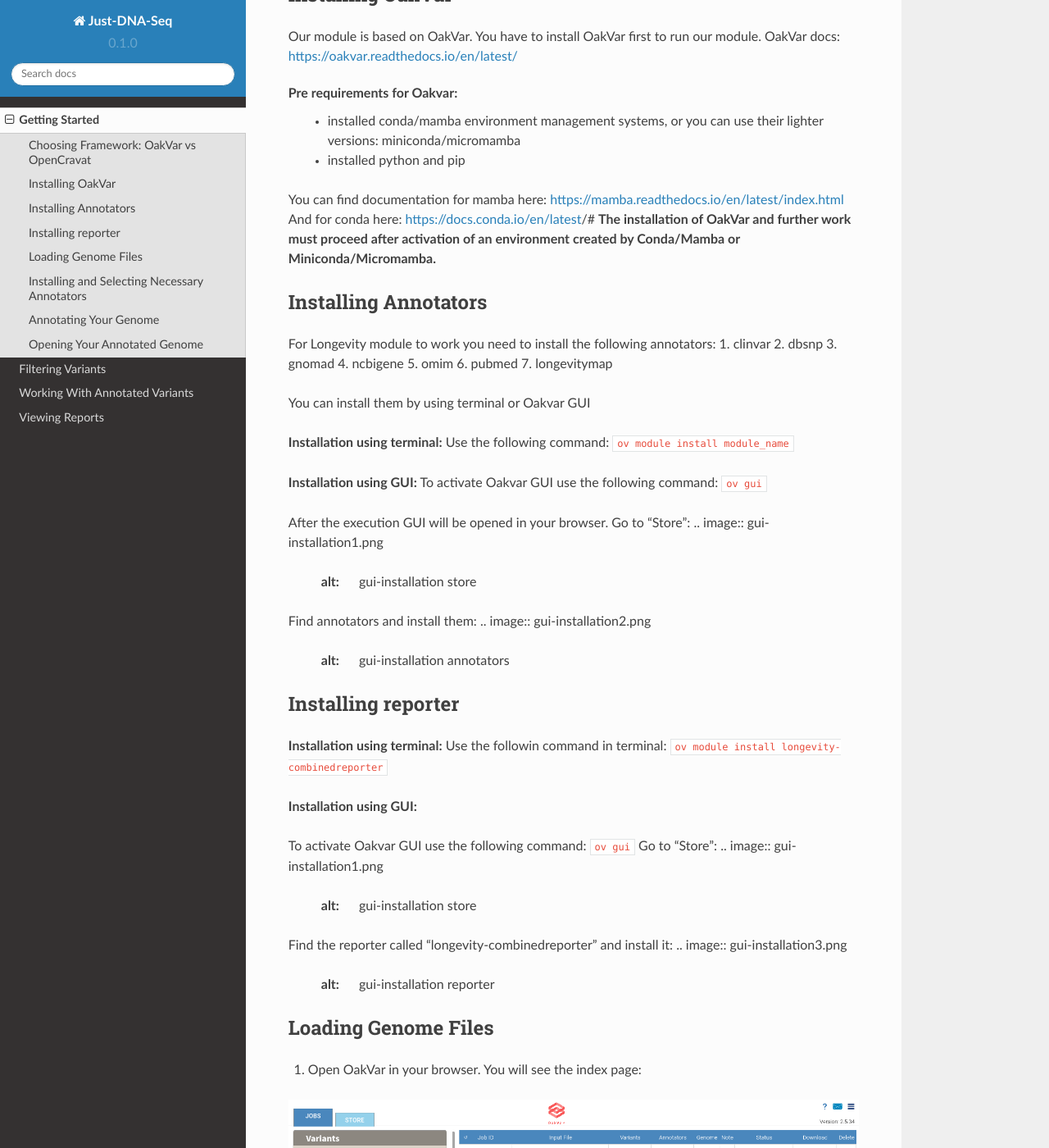
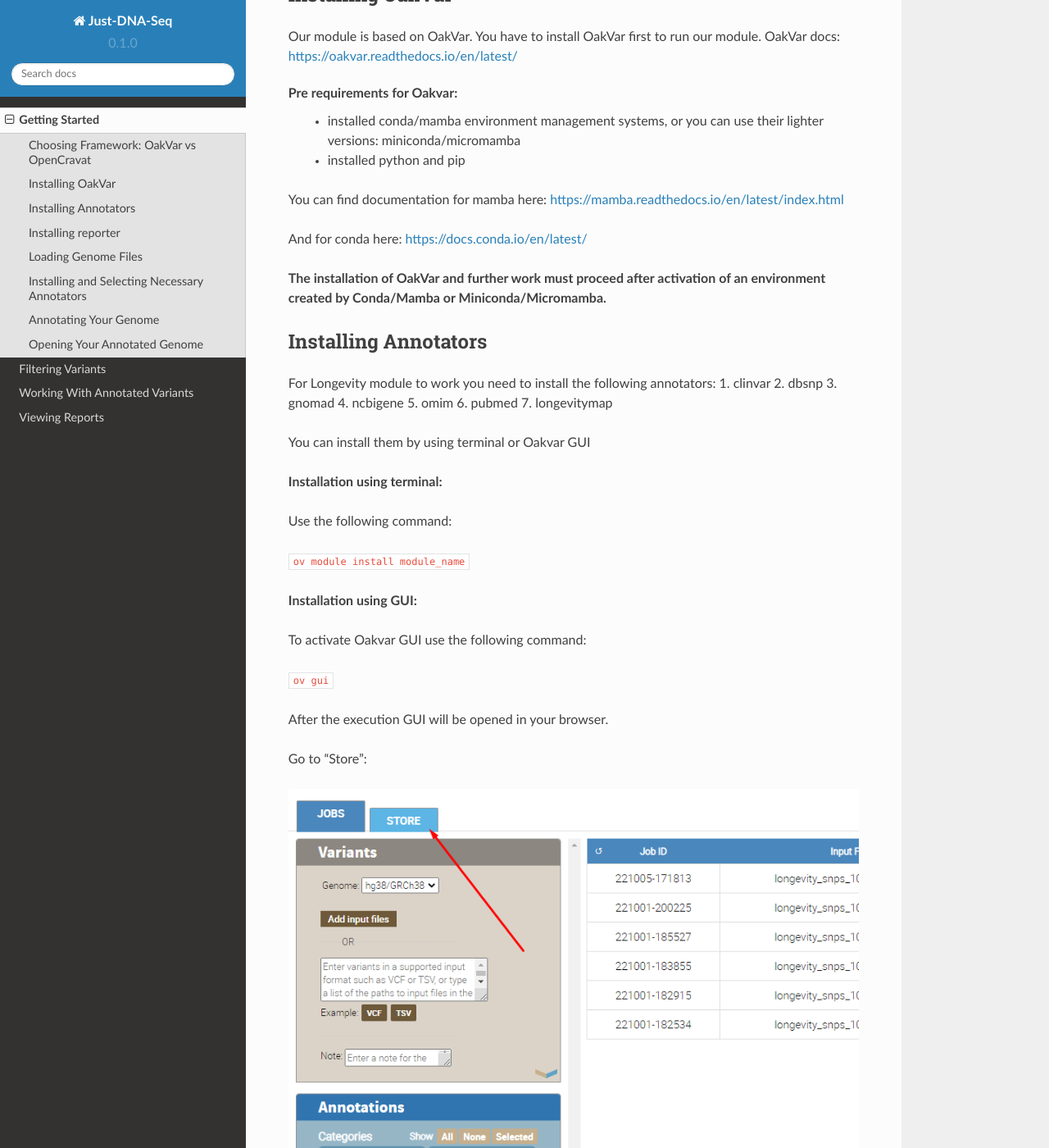
Before and after one commit to dna-seq/just-dna-seq, a Sphinx documentation site: the page built from docs/source/getting_started.rst, in a window 1280 px wide and 1400 px high, scrolled down 407 px. Shown: the whole window at 82% size. Built offline with Sphinx 7.4.7 and the Read the Docs theme 2.0.0, drawn with Linux system fonts in a browser that asks for light colours; some of the changed text lies outside the part shown.

Commit message:
Changed appearance

```diff
--- a/docs/source/getting_started.rst
+++ b/docs/source/getting_started.rst
@@ -19,7 +19,10 @@
   - installed python and pip
 
 You can find documentation for mamba here: https://mamba.readthedocs.io/en/latest/index.html
-And for conda here: https://docs.conda.io/en/latest/#
+
+And for conda here: https://docs.conda.io/en/latest/
+
+
 **The installation of OakVar and further work must proceed after activation of an environment created by Conda/Mamba or Miniconda/Micromamba.**
 
 Installing Annotators
@@ -37,20 +40,27 @@
 You can install them by using terminal or Oakvar GUI
 
 **Installation using terminal:**
+
 Use the following command:
+
 ``ov module install module_name``
 
 
 **Installation using GUI:**
+
 To activate Oakvar GUI use the following command:
+
 ``ov gui``
 
 After the execution GUI will be opened in your browser.
+
 Go to “Store”:
+
 .. image:: gui-installation1.png
   :alt: gui-installation store
 
 Find annotators and install them:
+
 .. image:: gui-installation2.png
   :alt: gui-installation annotators
 
@@ -59,18 +69,24 @@
 --------------------
 
 **Installation using terminal:**
+
 Use the followin command in terminal:
+
 ``ov module install longevity-combinedreporter``
 
 **Installation using GUI:**
 
 To activate Oakvar GUI use the following command:
+
 ``ov gui``
+
 Go to “Store”:
+
 .. image:: gui-installation1.png
   :alt: gui-installation store
 
 Find the reporter called “longevity-combinedreporter” and install it:
+
 .. image:: gui-installation3.png
   :alt: gui-installation reporter
 
```
